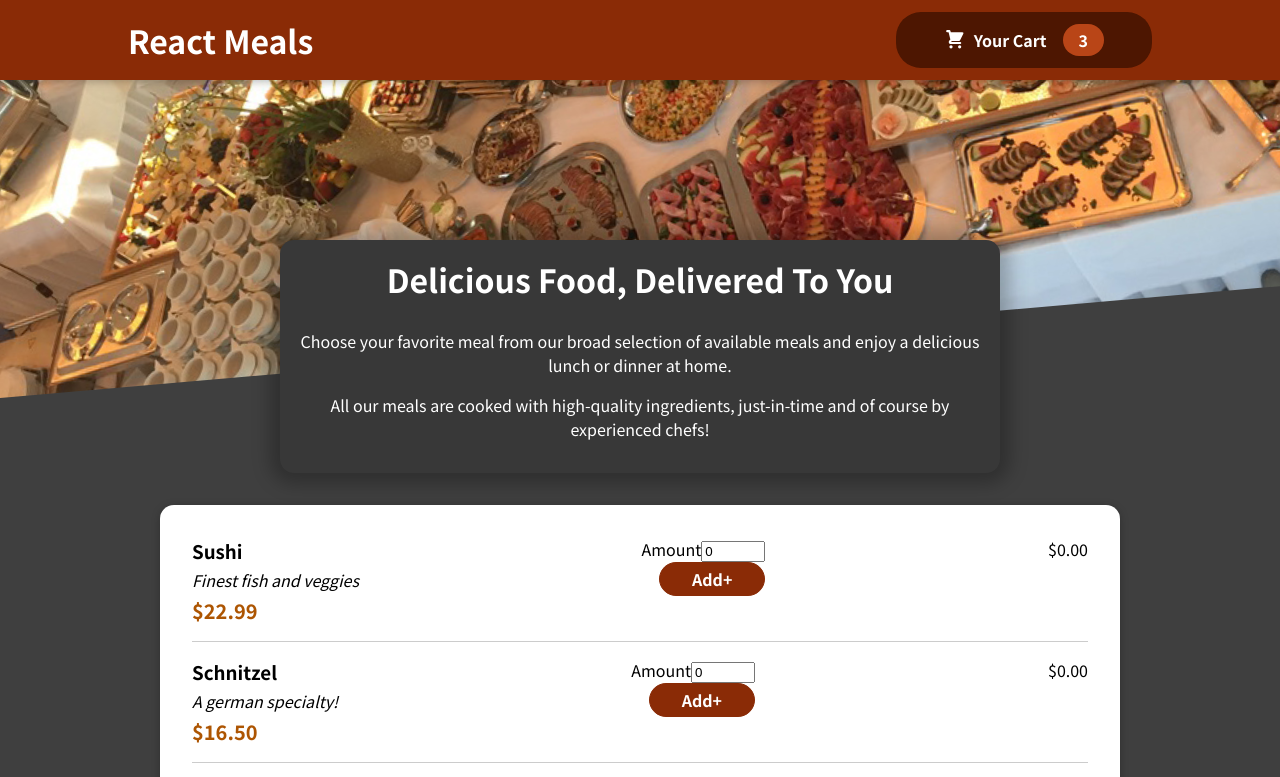
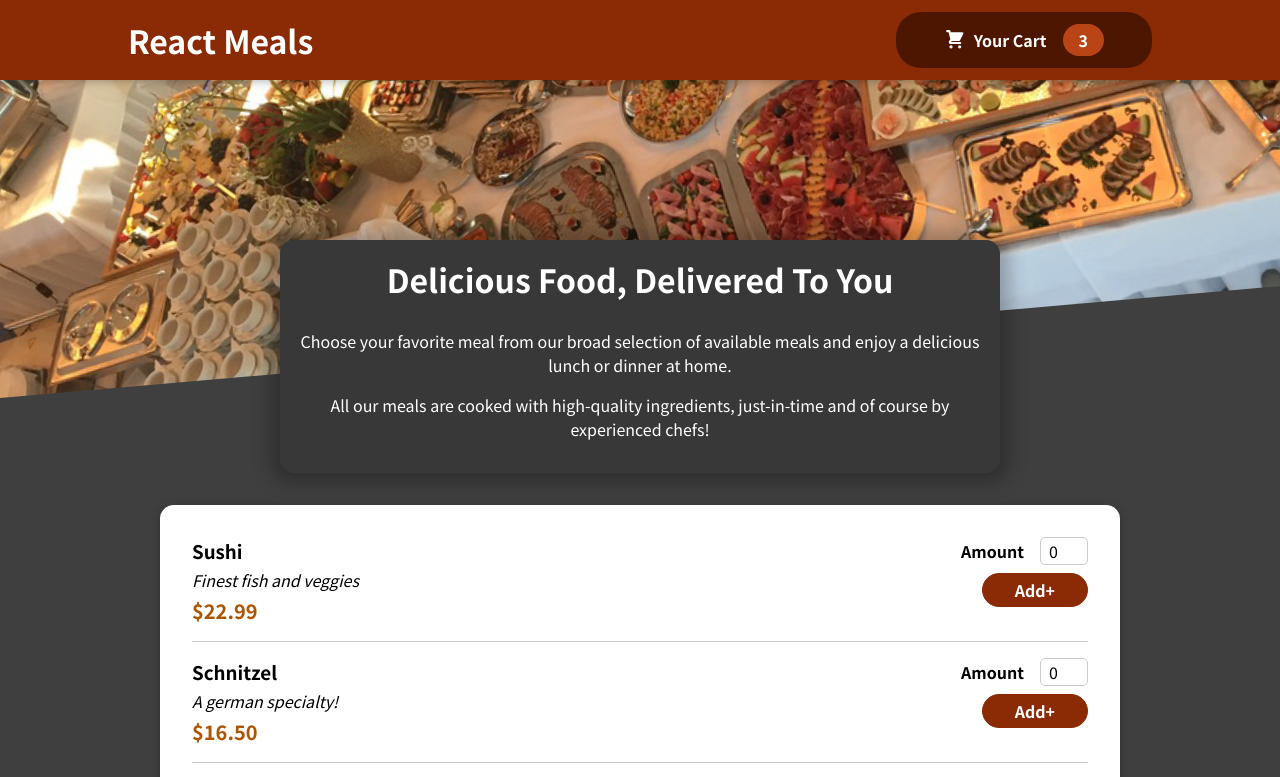
Before and after one commit to mbpod10/react-meals, a React (Create React App) app: page / in a window 1280 px wide. Shown: the top 777 px of the page. Built offline with nearby package versions, Linux system fonts and the light colour scheme.

Commit message:
create input component for forms

```diff
--- a/src/components/Meals/AvailableMeals.js
+++ b/src/components/Meals/AvailableMeals.js
@@ -1,3 +1,5 @@
+import React, { useReducer, useState } from 'react';
+
 import Card from '../UI/Card';
 import classes from './AvailableMeals.module.css'
 import MealItem from './MealItem/MealItem';
@@ -29,15 +31,29 @@
   },
 ];
 
+const reducer = (total, action) => {
+  if (action.type === 'change') {
+    console.log(action)
+    return total = action.payload
+  }
+}
+
 const AvailableMeals = () => {
 
+  // const [totalUnits, setTotalUnits] = useState(0)
+
+  const [total, dispatch] = useReducer(reducer, 0)
+
   const raiseTotal = (units) => {
-    console.log(units)
+    // console.log(units)
+    dispatch({ type: 'change', payload: units })
+    console.log(total)
   }
 
   const mealsList = DUMMY_MEALS.map((meal, index) => {
     return (
       <MealItem
+        id={meal.id}
         key={meal.id}
         name={meal.name}
         description={meal.description}
--- a/src/components/Meals/MealItem/MealItem.js
+++ b/src/components/Meals/MealItem/MealItem.js
@@ -4,10 +4,13 @@
 
 const MealItem = (props) => {
   const price = `$${props.price.toFixed(2)}`
-  const [amount, setTotalBill] = useState(0)
+  // const [amount, setAmount] = useState(0)
+  const [total, setTotal] = useState(0)
+  const [mealList, setMealList] = useState({})
 
   const raiseTotal = (amount) => {
-    setTotalBill(parseInt(amount, 10))
+    // setAmount(parseInt(amount, 10))
+    setTotal(props.price * amount)
     props.raiseTotal(parseInt(amount, 10))
   }
 
@@ -27,10 +30,9 @@
         <MealItemForm
           key={props.id}
           price={props.price}
-          raiseTotal={raiseTotal} />
+          raiseTotal={raiseTotal}
+          id={props.id} />
       </div>
-
-      {`$${(props.price * amount).toFixed(2)}`}
     </li>
   )
 }
--- a/src/components/Meals/MealItem/MealItemForm.js
+++ b/src/components/Meals/MealItem/MealItemForm.js
@@ -1,5 +1,6 @@
 import React, { useState } from 'react'
 import classes from "./MealItemForm.module.css"
+import Input from '../../UI/Input';
 
 const MealItemForm = (props) => {
   const rx_live = /^[+-]?\d*(?:[.,]\d*)?$/;
@@ -30,11 +31,15 @@
   return (
     <>
       <form className={classes.form} onSubmit={onSubmit}>
-        <div>
-          <label htmlFor="order">Amount</label>
-          <input type="number" id="order" name="order" value={amount}
-            min="0" max="100" onChange={handleChange} />
-        </div>
+        <Input label="Amount"
+          input={{
+            id: 'amount_' + props.id,
+            type: 'number',
+            max: '5',
+            min: '0',
+            step: '1',
+            defaultValue: '0'
+          }} />
         <button onClick={handleButtonChange}>
           Add+
         </button>
--- /dev/null
+++ b/src/components/UI/Input.js
@@ -0,0 +1,13 @@
+import React from 'react'
+import classes from './Input.module.css'
+
+export const Input = (props) => {
+  return (
+    <div className={classes.input}>
+      <label htmlFor={props.input.id}>{props.label}</label>
+      <input  {...props.input} />
+    </div>
+  )
+}
+
+export default Input
--- /dev/null
+++ b/src/components/UI/Input.module.css
@@ -0,0 +1,18 @@
+.input {
+  display: flex;
+  align-items: center;
+  margin-bottom: 0.5rem;
+}
+
+.input label {
+  font-weight: bold;
+  margin-right: 1rem;
+}
+
+.input input {
+  width: 3rem;
+  border-radius: 5px;
+  border: 1px solid #ccc;
+  font: inherit;
+  padding-left: 0.5rem;
+}
```
Also changed, not shown: src/components/Cart/Cart.js (added).
